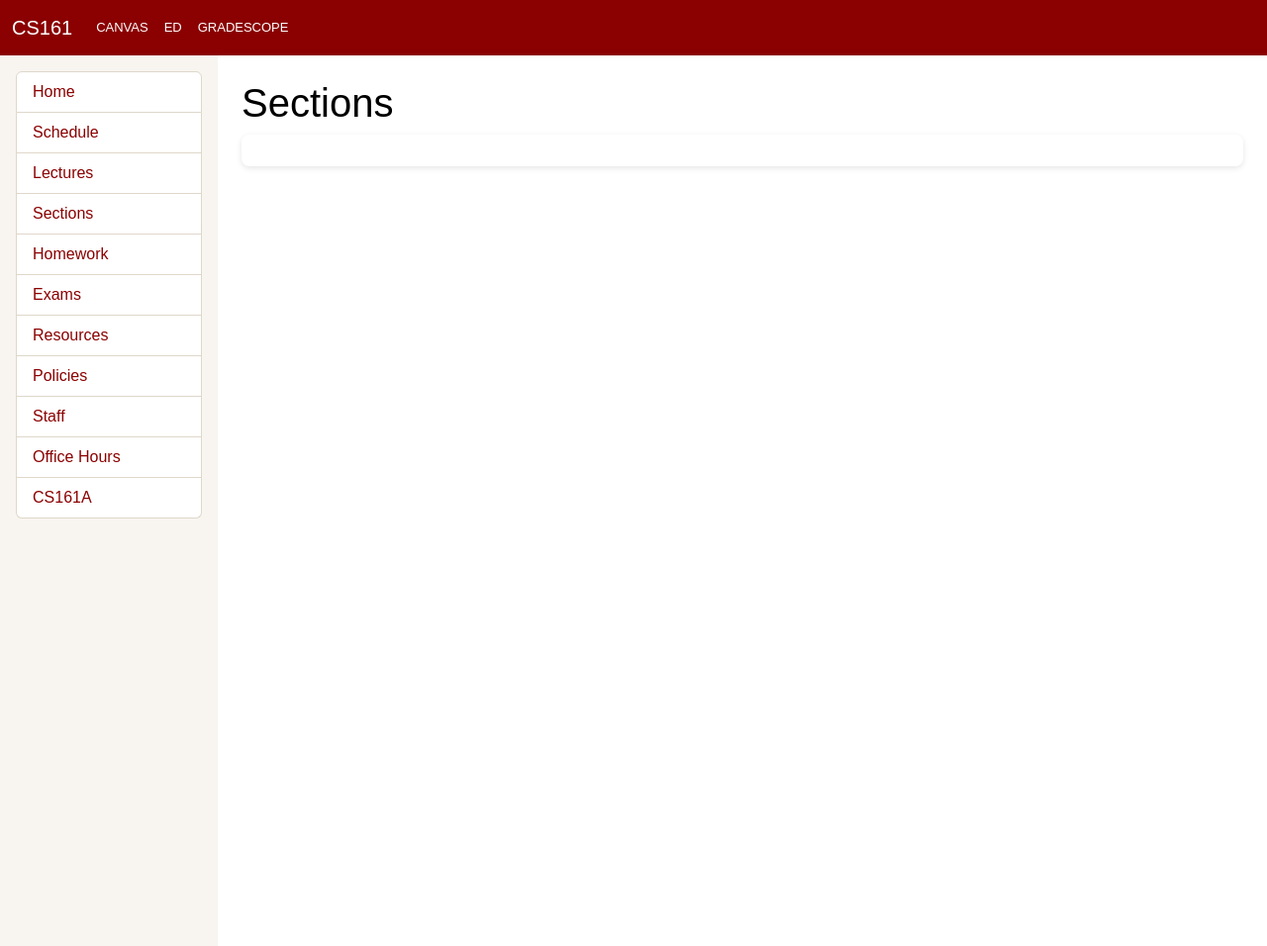
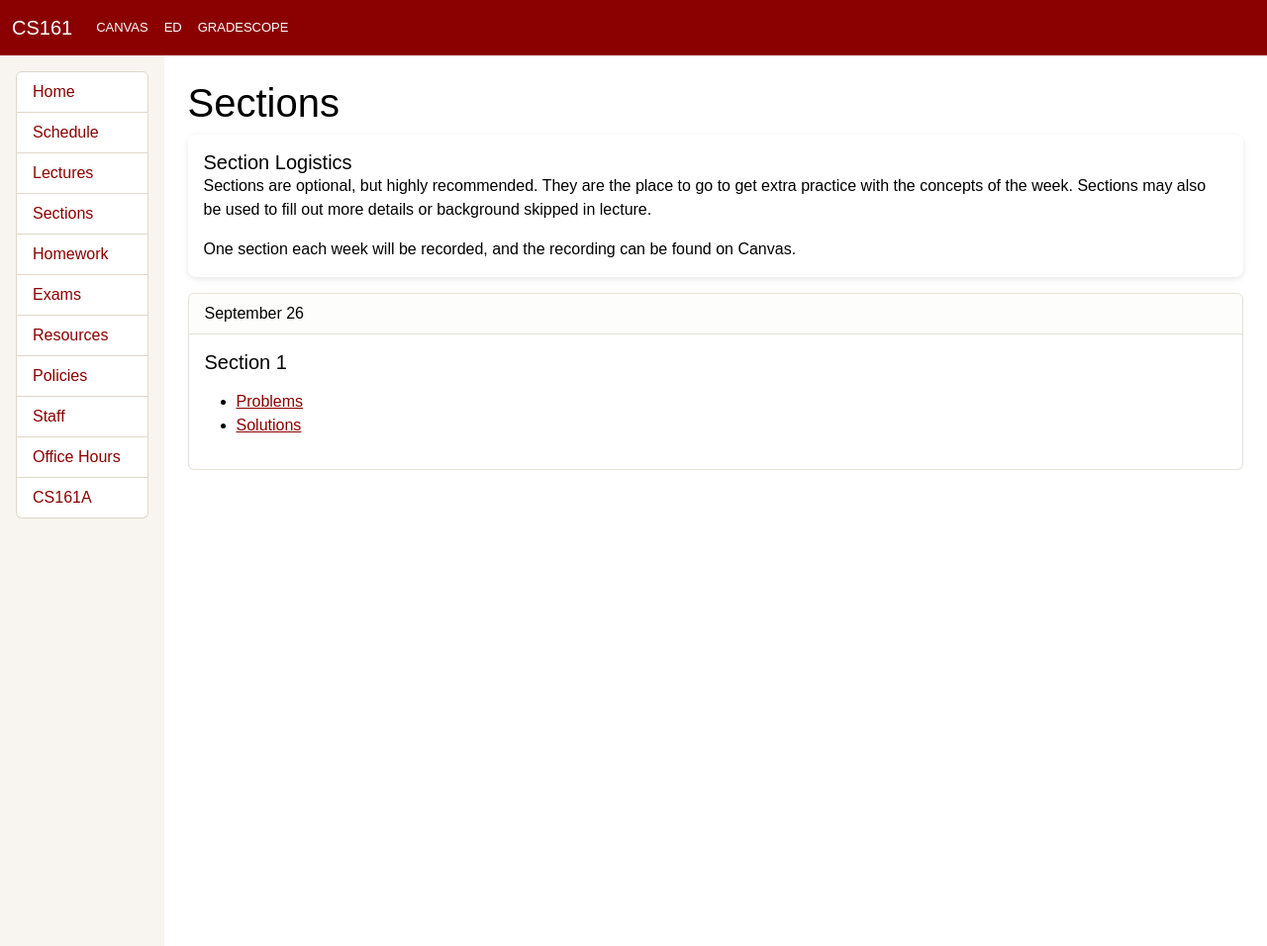
Before and after one commit to cs161-stanford/cs161-stanford.github.io, a Jekyll site: the page built from sections.md, in a window 1280 px wide. Shown: the whole page at 99% size. Built offline with Jekyll 4.4.1, drawn with Linux system fonts in a browser that asks for light colours; nearby versions of some CDN libraries.

Commit message:
sections

```diff
--- a/sections.md
+++ b/sections.md
@@ -7,5 +7,27 @@ permalink: /sections/
 # Sections
 
 <div class="panel">
-  <!-- Section meeting times & info -->
+<h5 class="card-title">Section Logistics</h5>
+<p class="card-text">
+Sections are optional, but highly recommended.  They are the place to go to get extra practice with the concepts of the week.
+Sections may also be used to fill out more details or background skipped in lecture.
+</p>
+<p class="card-text">
+One section each week will be recorded, and the recording can be found on Canvas.
+</p>
 </div>
+
+<div class="card mb-4">
+  <div class="card-header">
+    September 26
+  </div>
+  <div class="card-body">
+    <h5 class="card-title">Section 1</h5>
+    <p class="card-text">
+	<ul>
+	<li> <a href="assets/sections/section1.pdf">Problems</a> </li>
+	<li> <a href="assets/sections/section1_soln.pdf">Solutions</a> </li>
+	</ul>
+</p>
+  </div>
+</div>
```
